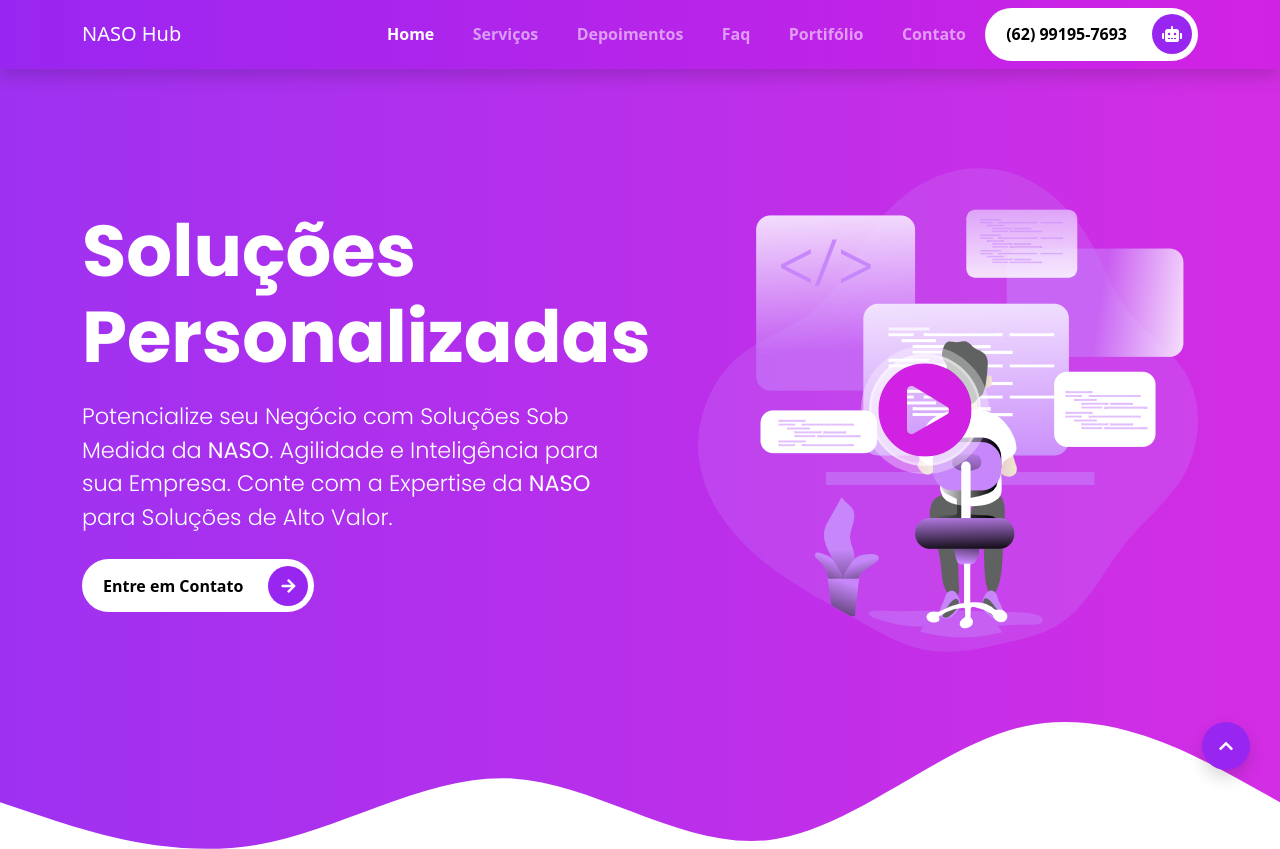
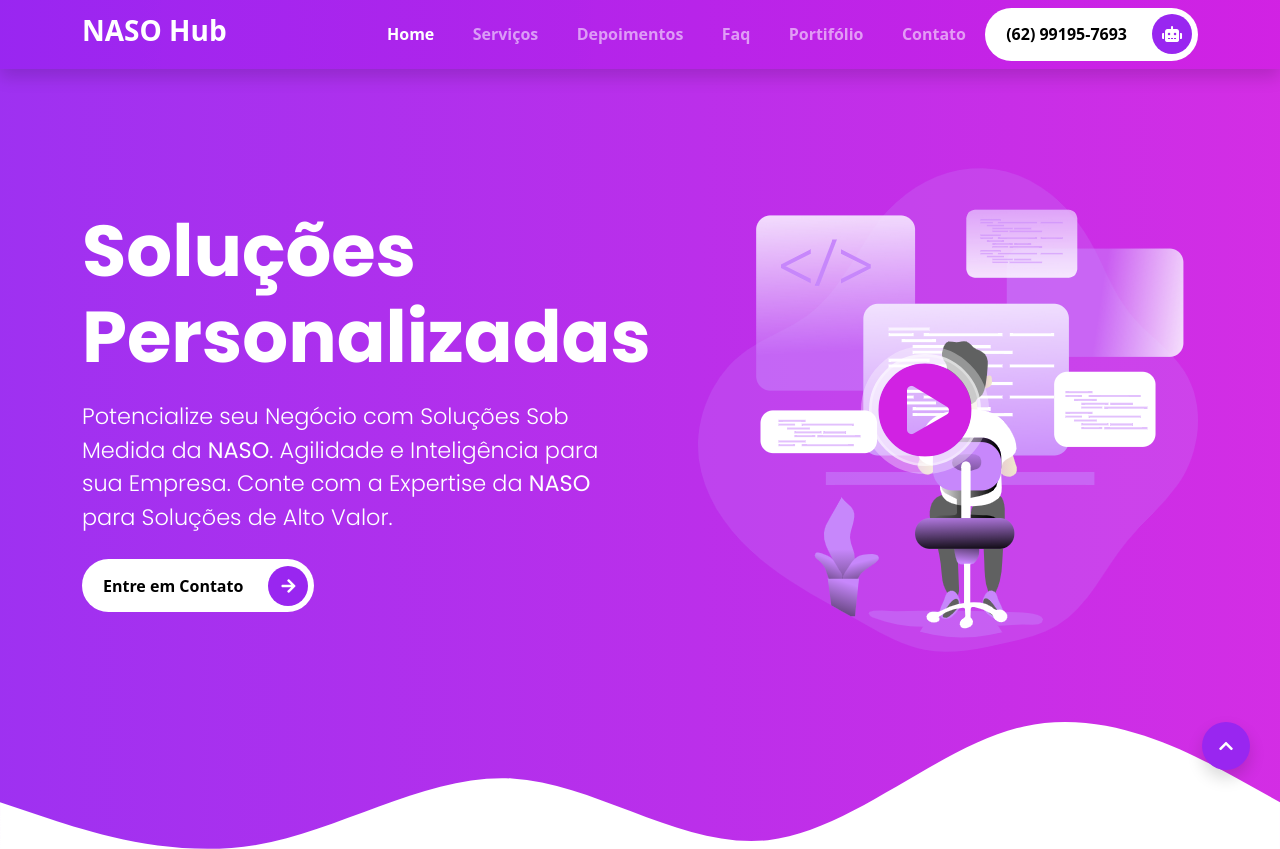
Before and after one commit to pedronas2222/naso-software, a website: page index.html in a window 1280 px wide. Shown: the top 849 px of the page. Drawn offline with nearby package versions, Linux system fonts and the light colour scheme; files that its build step writes are made by us from their sources.

Commit message:
Update index.html

```diff
--- a/index.html
+++ b/index.html
@@ -27,7 +27,7 @@
 <nav class="navbar navbar-expand-lg navbar-dark menu shadow fixed-top">
     <div class="container">
       <a class="navbar-brand" href="">
-          NASO Hub
+          <h3><strong>NASO Hub</strong></h3>
         <!-- img src="images/logo.png" alt="logo image" -->
       </a>
       <button class="navbar-toggler" type="button" data-bs-toggle="collapse" data-bs-target="#navbarNav" aria-controls="navbarNav" aria-expanded="false" aria-label="Toggle navigation">
```
